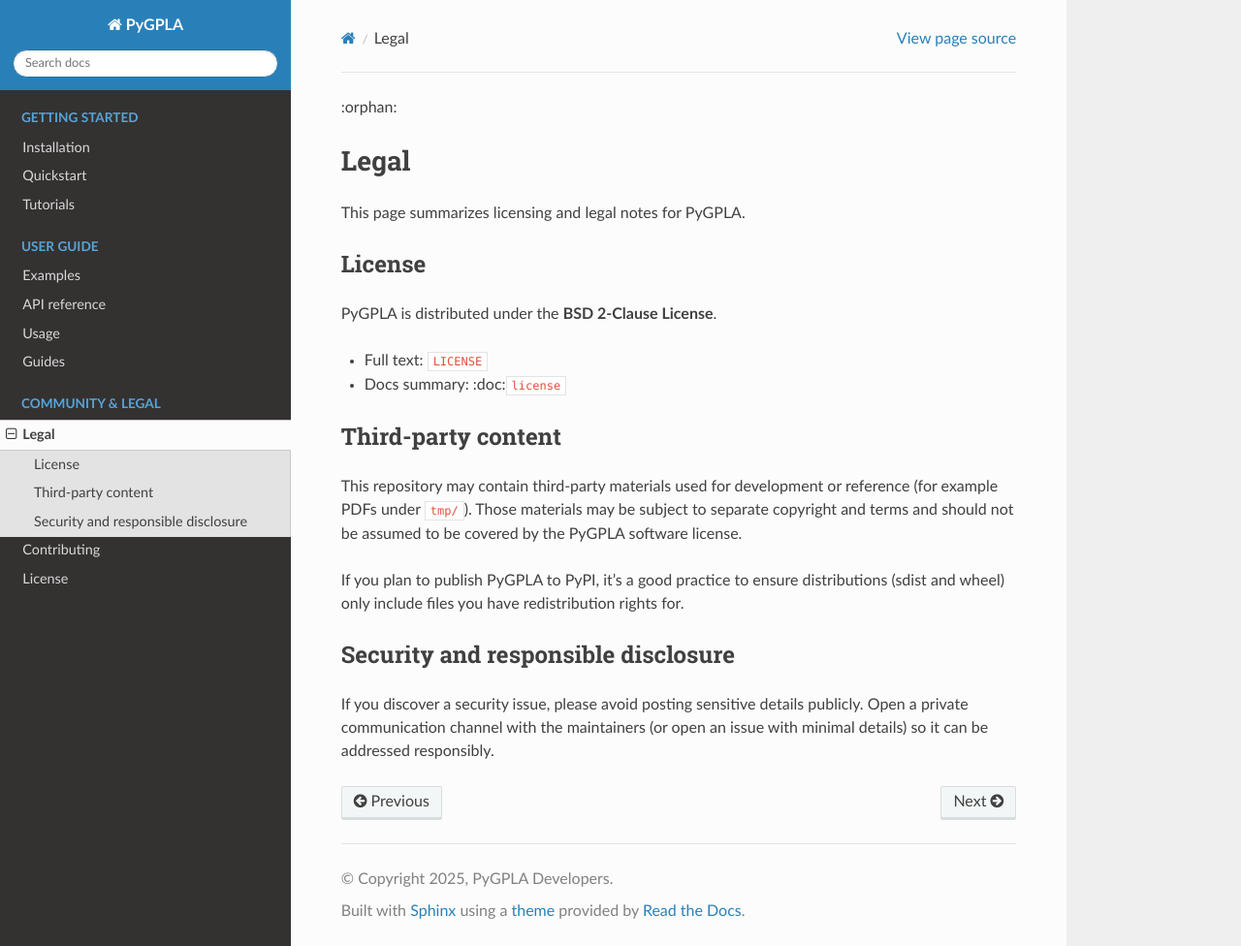
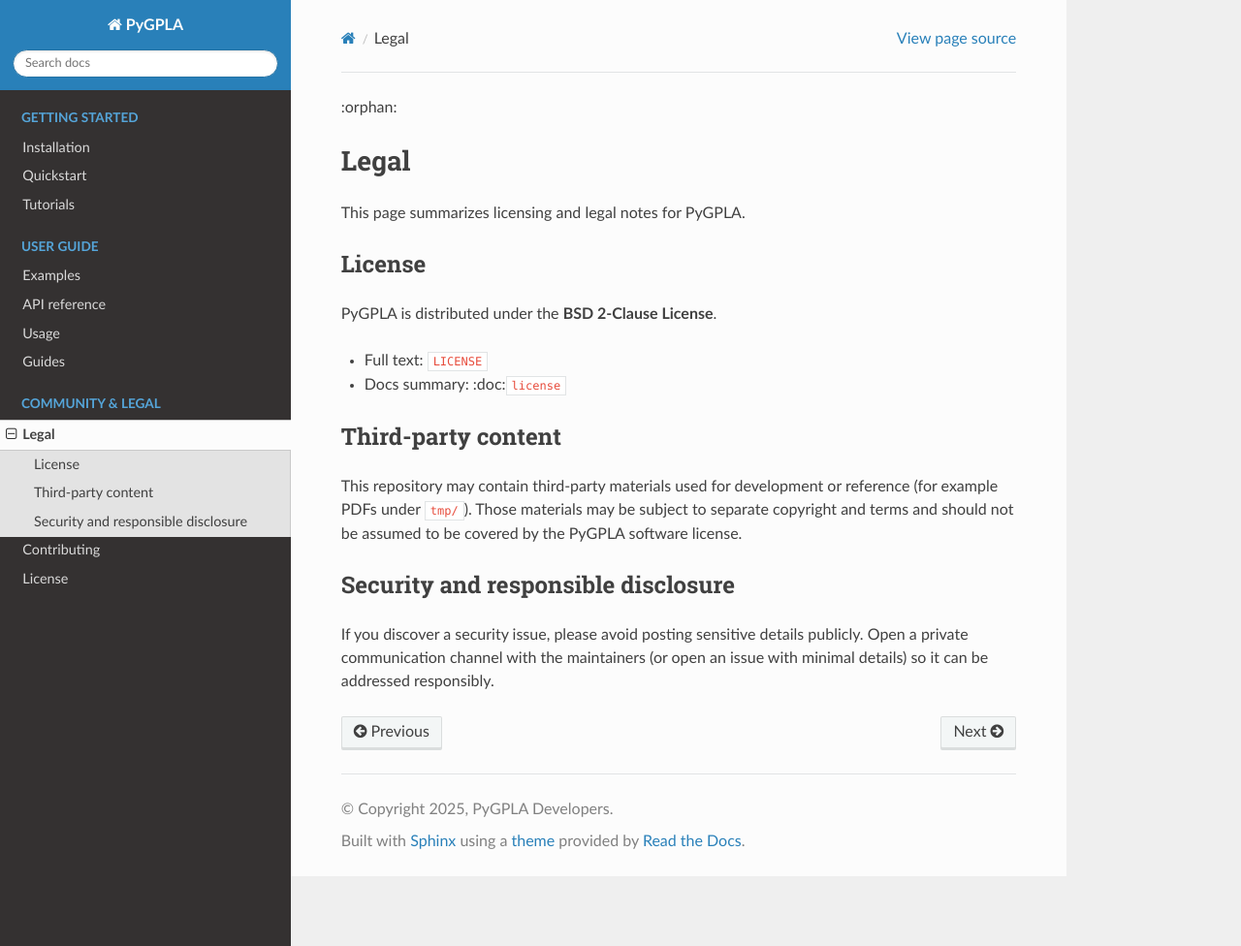
Before and after one commit to CMC-unit/PyGPLA, a Sphinx documentation site: the page built from docs/legal.md, in a window 1280 px wide and 976 px high. Shown: the whole window at 97% size. Built offline with Sphinx 7.4.7 and the Read the Docs theme 3.1.0, drawn with Linux system fonts in a browser that asks for light colours.

Commit message:
update the Legal.md

```diff
--- a/docs/legal.md
+++ b/docs/legal.md
@@ -17,9 +17,6 @@
 example PDFs under `tmp/`). Those materials may be subject to separate copyright and terms
 and should not be assumed to be covered by the PyGPLA software license.
 
-If you plan to publish PyGPLA to PyPI, it’s a good practice to ensure distributions (sdist and
-wheel) only include files you have redistribution rights for.
-
 ## Security and responsible disclosure
 
 If you discover a security issue, please avoid posting sensitive details publicly. Open a
```
